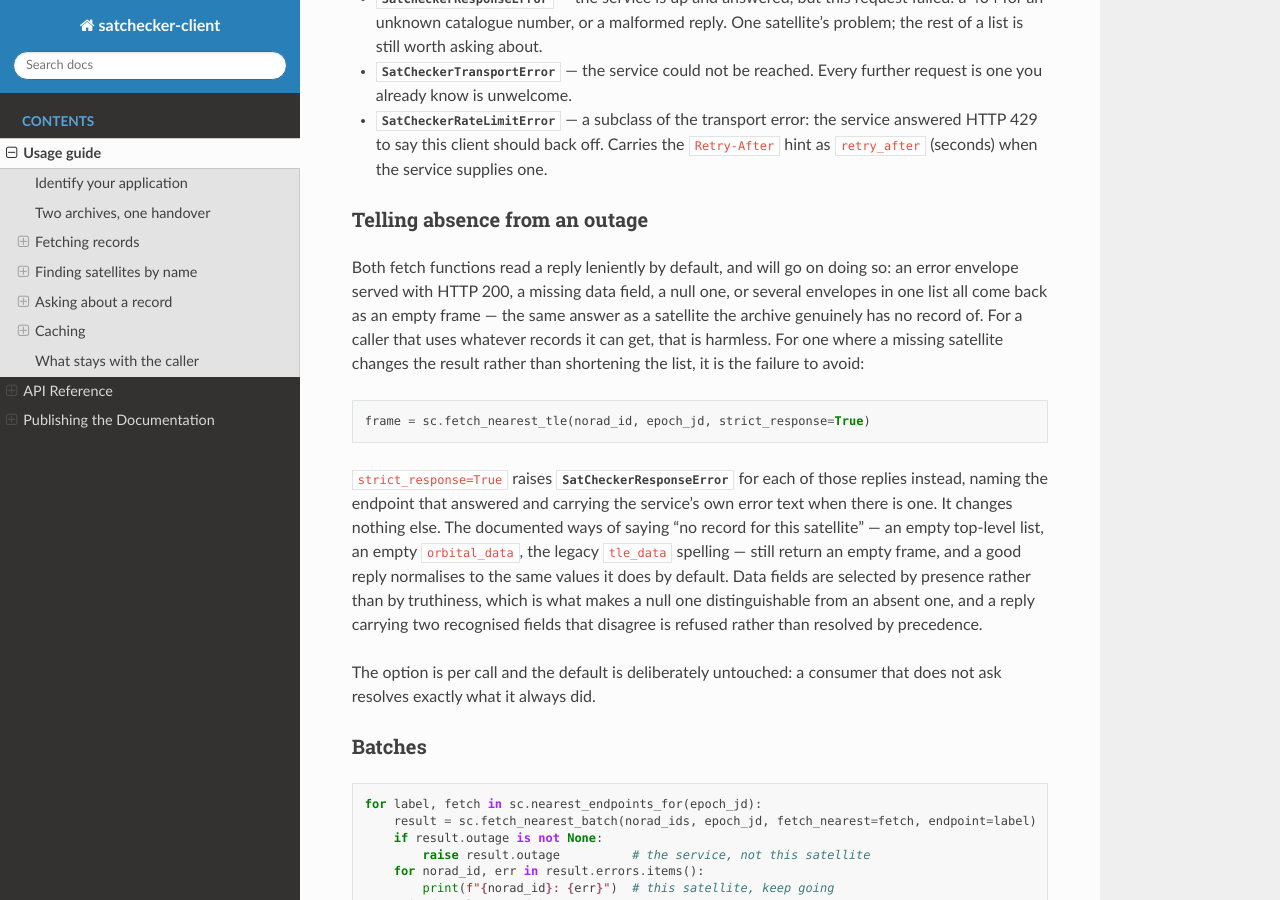
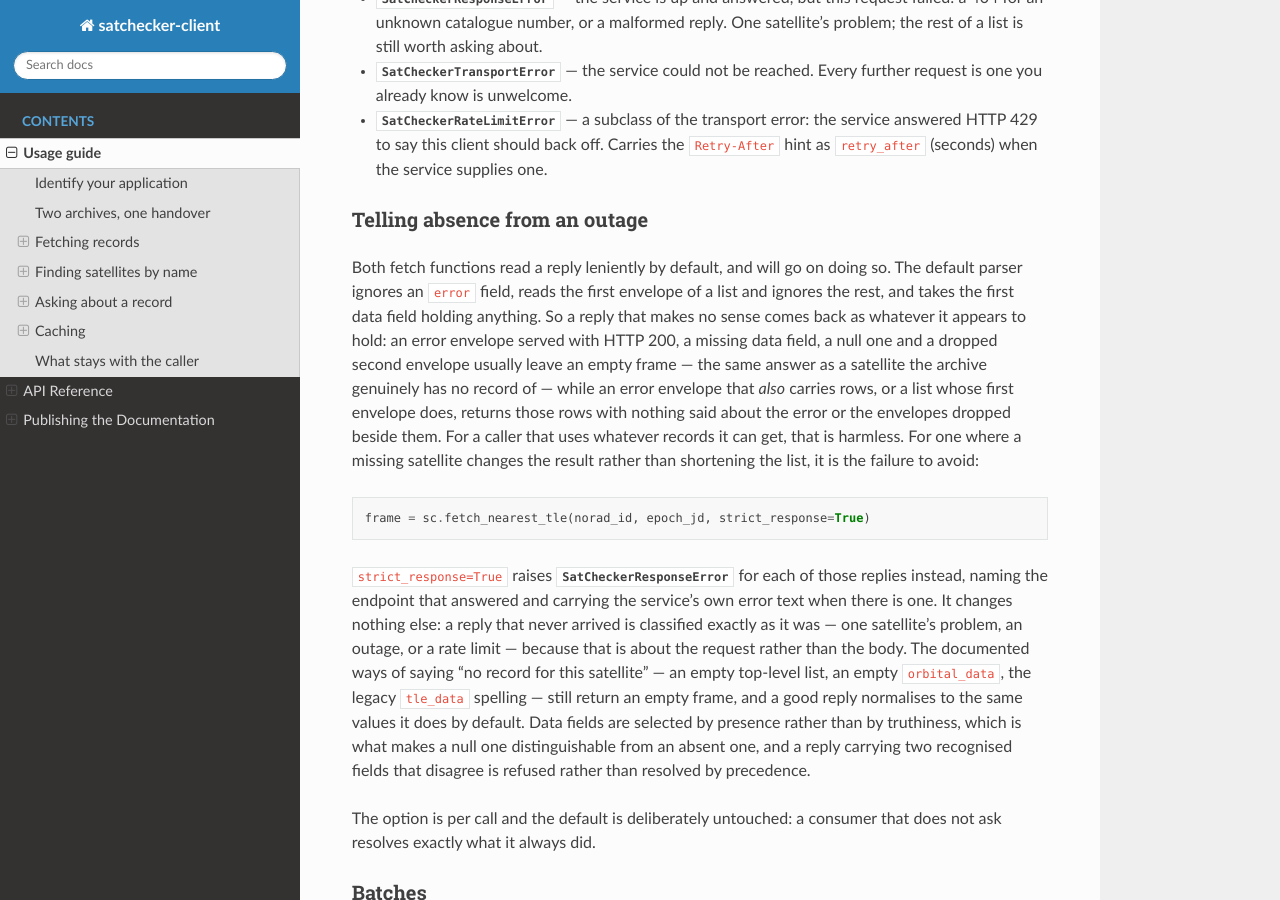
Before and after one commit to epfl-radio-astro/satchecker-client, a Sphinx documentation site: the page built from docs/usage.md, in a window 1280 px wide and 900 px high, scrolled down 1523 px. Built offline with Sphinx 7.4.7 and the Read the Docs theme 3.1.0, drawn with Linux system fonts in a browser that asks for light colours.

Commit message:
Describe the default nearest-response reading as what it does
The docstrings and usage guide said a reply that makes no sense comes back as an
empty frame by default. That overstated it: the lenient reading ignores an error
field, uses the first envelope of a list and takes the first data field holding
anything, so an error envelope or a second envelope that carries rows returns
those rows with nothing said about what was ignored beside them. The text now
says so, and says that strict mode changes only how a body that arrived is read.

Two tests the review asked for: a strict call leaves HTTP-level failures in the
classes the transport already gives them (404, 500, 429), and validated_record
accepts a row of a frame holding both record kinds, where a TLE row arrives with
empty OMM columns beside it and the archive's stray backslash still comes off.

````diff
--- a/docs/usage.md
+++ b/docs/usage.md
@@ -82,12 +82,18 @@ Failures are typed, and the distinction matters:
 
 ### Telling absence from an outage
 
-Both fetch functions read a reply leniently by default, and will go on doing so:
-an error envelope served with HTTP 200, a missing data field, a null one, or
-several envelopes in one list all come back as an empty frame — the same answer
-as a satellite the archive genuinely has no record of. For a caller that uses
-whatever records it can get, that is harmless. For one where a missing satellite
-changes the result rather than shortening the list, it is the failure to avoid:
+Both fetch functions read a reply leniently by default, and will go on doing so.
+The default parser ignores an `error` field, reads the first envelope of a list
+and ignores the rest, and takes the first data field holding anything. So a
+reply that makes no sense comes back as whatever it appears to hold: an error
+envelope served with HTTP 200, a missing data field, a null one and a dropped
+second envelope usually leave an empty frame — the same answer as a satellite
+the archive genuinely has no record of — while an error envelope that *also*
+carries rows, or a list whose first envelope does, returns those rows with
+nothing said about the error or the envelopes dropped beside them. For a caller
+that uses whatever records it can get, that is harmless. For one where a missing
+satellite changes the result rather than shortening the list, it is the failure
+to avoid:
 
 ```python
 frame = sc.fetch_nearest_tle(norad_id, epoch_jd, strict_response=True)
@@ -96,13 +102,15 @@ frame = sc.fetch_nearest_tle(norad_id, epoch_jd, strict_response=True)
 `strict_response=True` raises
 {class}`~satchecker_client.client.SatCheckerResponseError` for each of those
 replies instead, naming the endpoint that answered and carrying the service's
-own error text when there is one. It changes nothing else. The documented ways of
-saying "no record for this satellite" — an empty top-level list, an empty
-`orbital_data`, the legacy `tle_data` spelling — still return an empty frame, and
-a good reply normalises to the same values it does by default. Data fields are
-selected by presence rather than by truthiness, which is what makes a null one
-distinguishable from an absent one, and a reply carrying two recognised fields
-that disagree is refused rather than resolved by precedence.
+own error text when there is one. It changes nothing else: a reply that never
+arrived is classified exactly as it was — one satellite's problem, an outage, or
+a rate limit — because that is about the request rather than the body. The
+documented ways of saying "no record for this satellite" — an empty top-level
+list, an empty `orbital_data`, the legacy `tle_data` spelling — still return an
+empty frame, and a good reply normalises to the same values it does by default.
+Data fields are selected by presence rather than by truthiness, which is what
+makes a null one distinguishable from an absent one, and a reply carrying two
+recognised fields that disagree is refused rather than resolved by precedence.
 
 The option is per call and the default is deliberately untouched: a consumer
 that does not ask resolves exactly what it always did.
````
Also changed, not shown: 3 other files.
